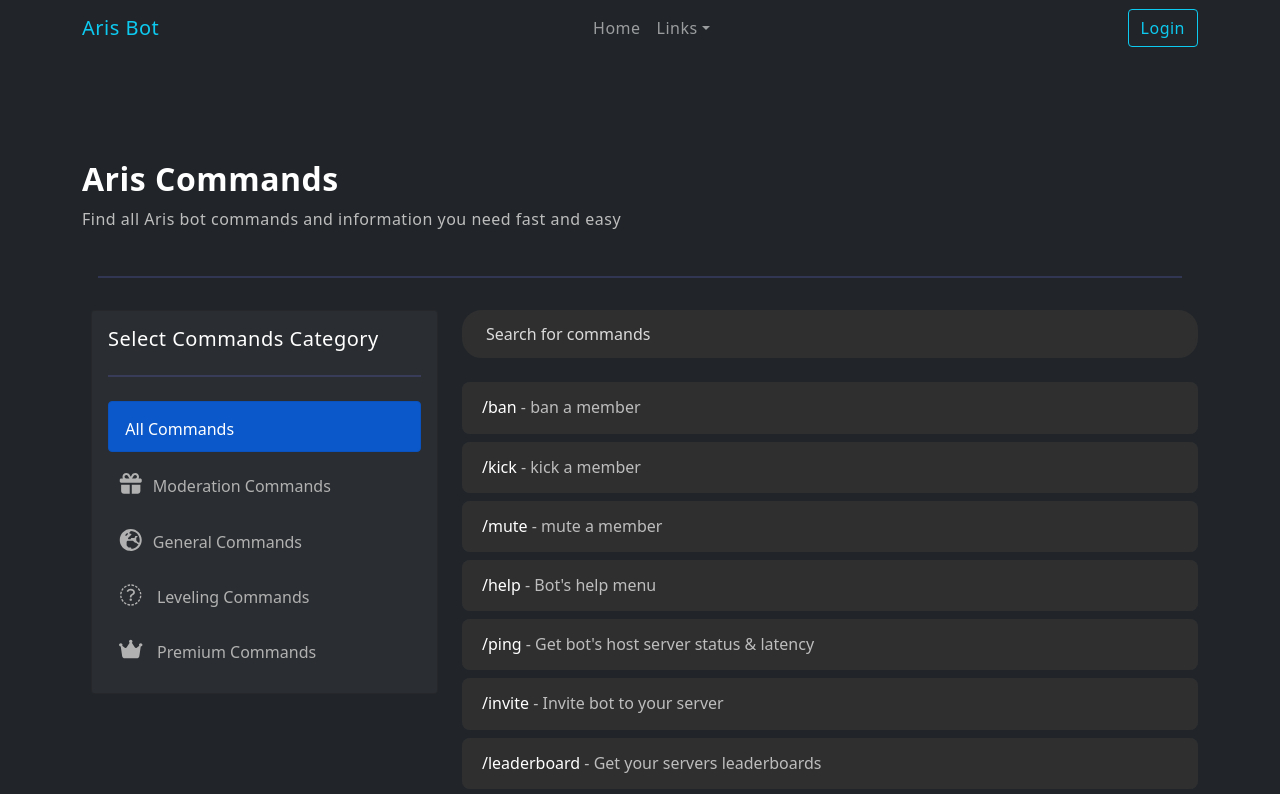
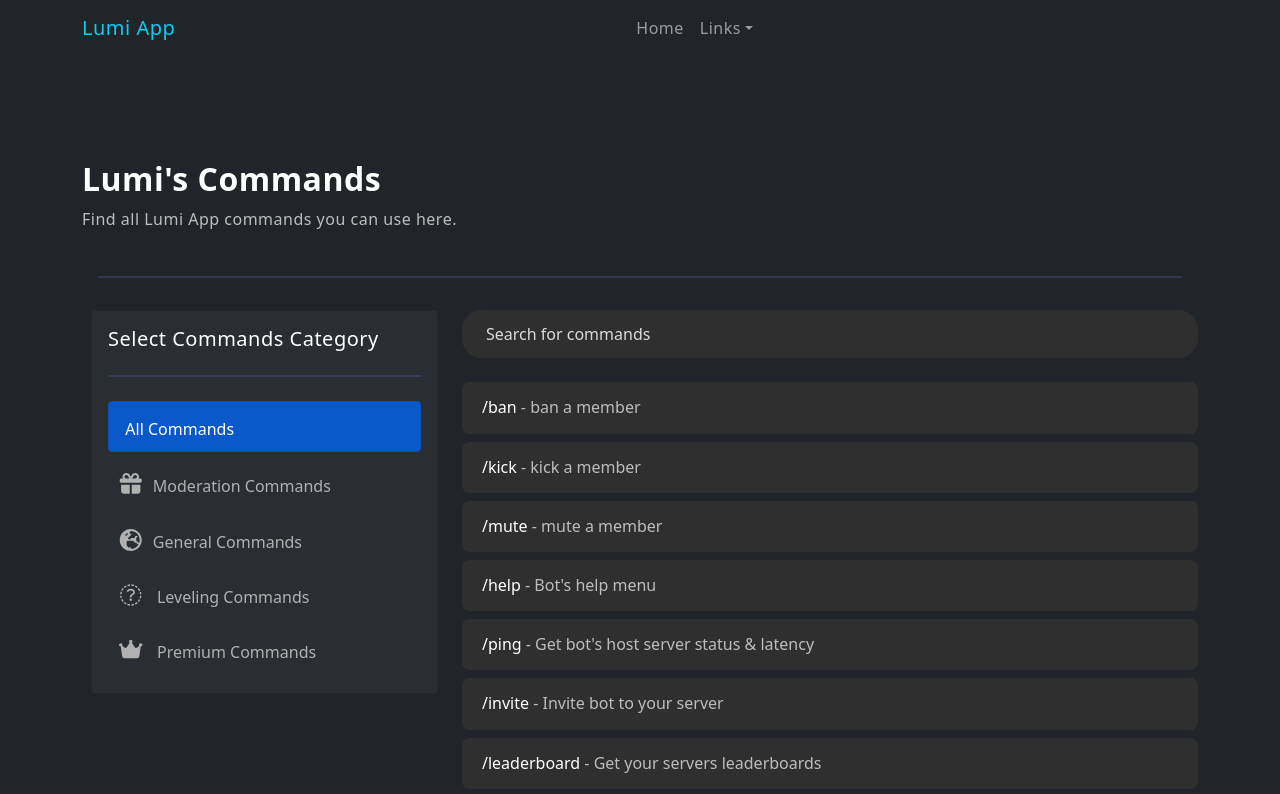
Before and after one commit to LumiDevelopment/LumiDevelopment.github.io, a plain HTML site: page commands.html in a window 1280 px wide. Shown: the top 794 px of the page. Drawn offline with nearby package versions, Linux system fonts and the light colour scheme; files that its build step writes are made by us from their sources; a script that the page names is missing; some icons are missing; files whose address does not match are found by name.

Commit message:
Update commands.html

```diff
--- a/commands.html
+++ b/commands.html
@@ -5,9 +5,9 @@
     <meta charset="UTF-8">
     <meta http-equiv="X-UA-Compatible" content="IE=edge">
     <meta name="viewport" content="width=device-width, initial-scale=1.0">
-    <link href="../css/bootstrap.min.css" rel="stylesheet">
-    <link href="../css/style.css" rel="stylesheet">
-    <link href="../css/commands.css" rel="stylesheet">
+    <link href="bootstrap.min.css" rel="stylesheet">
+    <link href="style.css" rel="stylesheet">
+    <link href="commands.css" rel="stylesheet">
     <link rel="stylesheet" href="https://cdn.jsdelivr.net/npm/bootstrap-icons@1.3.0/font/bootstrap-icons.css">
     <script type="module" src="https://unpkg.com/ionicons@5.5.2/dist/ionicons/ionicons.esm.js"></script>
     <script nomodule src="https://unpkg.com/ionicons@5.5.2/dist/ionicons/ionicons.js"></script>
@@ -21,14 +21,14 @@
 
     <div class="navbar navbar-expand-md bg-dark navbar-dark">
         <div class="container">
-            <a href="../index.html" class="navbar-brand text-info">Aris Bot</a>
+            <a href="index.html" class="navbar-brand text-info">Lumi App</a>
 
             <button class="navbar-toggler" type="button" data-bs-toggle="collapse" data-bs-target="#mainmenu"><span
                     class="navbar-toggler-icon"></span></button>
 
             <div class="collapse navbar-collapse" id="mainmenu">
                 <ul class="navbar-nav mx-auto">
-                    <li class="nav-item"><a href="../index.html" class="nav-link">Home</a></li>
+                    <li class="nav-item"><a href="index.html" class="nav-link">Home</a></li>
                     <li class="nav-item dropdown">
                         <a class="nav-link dropdown-toggle" href="#" id="linksdrop" role="button"
                             data-bs-toggle="dropdown" aria-expanded="false">Links</a>
@@ -39,7 +39,6 @@
                         </ul>
                     </li>
                 </ul>
-                <li class="navbar-nav nav-item"><a href="" class="btn btn-outline-info">Login</a></li>
             </div>
         </div>
     </div>
@@ -48,8 +47,8 @@
         <section style="margin-top: 9%;">
             <div class="row">
                 <div class="col-sm-6 my-1">
-                    <h2 class="fw-bold">Aris Commands</h2>
-                    <p class="command-descreption">Find all Aris bot commands and information you need fast and easy</p>
+                    <h2 class="fw-bold">Lumi's Commands</h2>
+                    <p class="command-descreption">Find all Lumi App commands you can use here.</p>
                 </div>
                 <div class="col-sm-6 my-1">
                     <script async src="https://pagead2.googlesyndication.com/pagead/js/adsbygoogle.js?client=ca-pub-4050940490843957" crossorigin="anonymous"></script>
```
